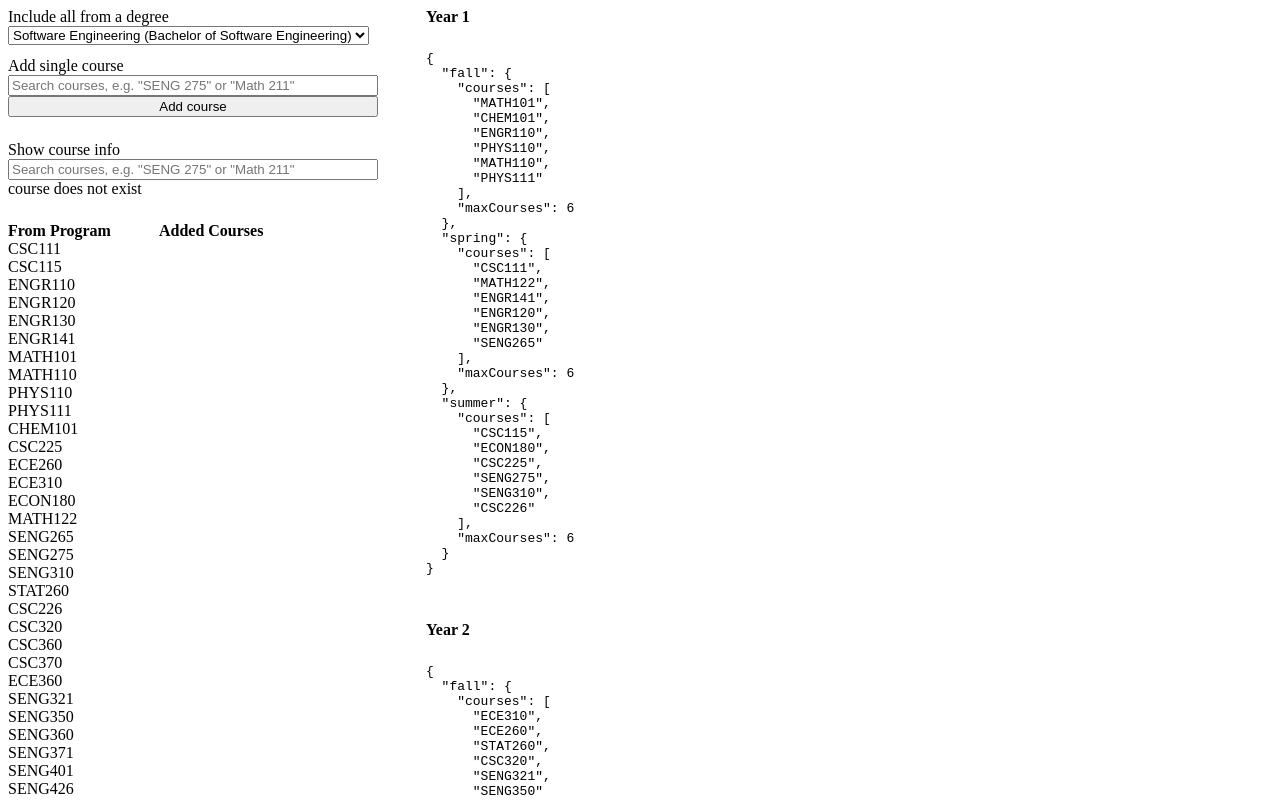
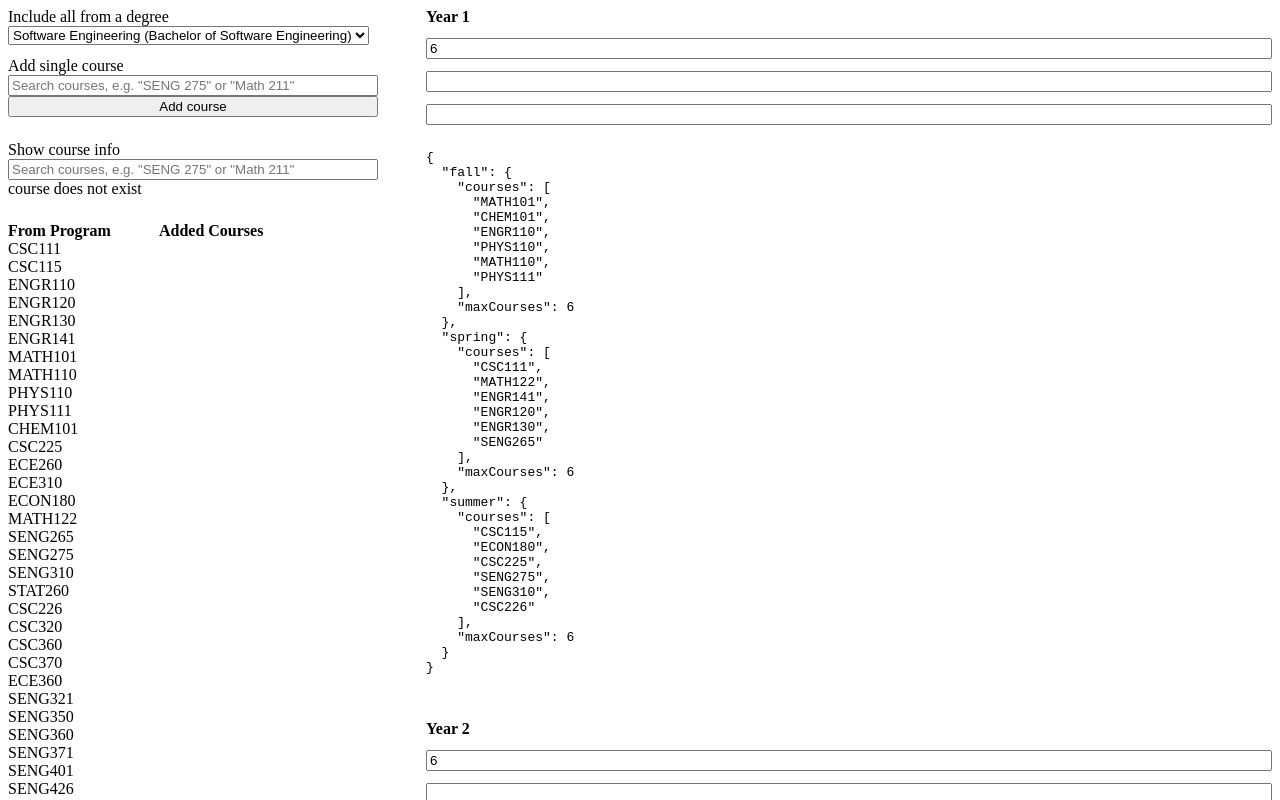
Before and after one commit to tdgao/program-planner, a React (Create React App) app: page / in a window 1280 px wide. Shown: the top 800 px of the page. Built offline with nearby package versions, Linux system fonts and the light colour scheme.

Commit message:
refactor program schedule

```diff
--- a/src/coursePlanner/ProgramSchedule/ProgramSchedule.tsx
+++ b/src/coursePlanner/ProgramSchedule/ProgramSchedule.tsx
@@ -1,4 +1,3 @@
-import { atom, useAtom } from "jotai";
 import styled from "styled-components";
 import { useProgramSchedule } from "./useProgramSchedule";
 
@@ -27,17 +26,25 @@ export interface ProgramScheduleProps {
 }
 export const ProgramScheduleView = (props: ProgramScheduleProps) => {
   const { schedule } = props;
+
   return (
     <LayoutDiv>
-      <>
-        {schedule &&
-          schedule.map((year: any, yearNum: any) => (
-            <YearDiv key={yearNum}>
-              <strong>Year {yearNum + 1}</strong>
-              <pre>{JSON.stringify(year, null, 2)}</pre>
-            </YearDiv>
-          ))}
-      </>
+      {schedule &&
+        schedule.map((year: yearType, yearNum: any) => (
+          <YearDiv key={yearNum} data-year={yearNum + 1}>
+            <strong>Year {yearNum + 1}</strong>
+            <input
+              type="number"
+              data-term={"fall"}
+              value={year.fall.maxCourses}
+              onChange={(e) => {}}
+            />
+            <input type="number" data-term={"spring"} onChange={(e) => {}} />
+            <input type="number" data-term={"summer"} onChange={(e) => {}} />
+
+            <pre>{JSON.stringify(year, null, 2)}</pre>
+          </YearDiv>
+        ))}
     </LayoutDiv>
   );
 };
--- a/src/coursePlanner/ProgramSchedule/useProgramSchedule.tsx
+++ b/src/coursePlanner/ProgramSchedule/useProgramSchedule.tsx
@@ -1,30 +1,10 @@
 import { atom, useAtom } from "jotai";
-import { useEffect } from "react";
-import {
-  addedCoursesAtom,
-  coursesAtom,
-  currentProgramAtom,
-  programCoursesAtom,
-} from "../ProgramPlannerAtoms";
-import { courseType, termType, yearType } from "./ProgramSchedule";
+import { addedCoursesAtom, programCoursesAtom } from "../ProgramPlannerAtoms";
+import { courseType } from "./ProgramSchedule";
+
+// https://www.jsnow.io/p/javascript/react/persisting-data-in-react-usestate - to persist input stateone day
 
 const numYearsAtom = atom(5);
-const initSchedule = (numYears: number): yearType[] => {
-  return Array(numYears).fill({
-    fall: {
-      courses: [],
-      maxCourses: 6,
-    },
-    spring: {
-      courses: [],
-      maxCourses: 6,
-    },
-    summer: {
-      courses: [],
-      maxCourses: 6,
-    },
-  });
-};
 
 //sort courses by implicit year
 const sortCourses = (a: courseType, b: courseType) => {
@@ -43,10 +23,10 @@ const meetsPrereqs = (course: courseType): boolean => {
 };
 
 const fillTerm = (
-  term: termType,
+  maxCourses: number,
   scheduleCourses: courseType[]
 ): courseType[] => {
-  return [...Array(term.maxCourses)].map((_, index) => {
+  return [...Array(maxCourses)].map((_) => {
     for (const i in scheduleCourses) {
       const course = scheduleCourses[i];
 
@@ -60,34 +40,33 @@ const fillTerm = (
   });
 };
 
-// schedule atom
-
 export const useProgramSchedule = () => {
   const [numYears] = useAtom(numYearsAtom);
   const [programCourses] = useAtom(programCoursesAtom);
   const [addedCourses] = useAtom(addedCoursesAtom);
 
-  const emptySchedule = initSchedule(numYears);
+  // const emptySchedule = initSchedule(numYears);
   const scheduleCourses = initScheduleCourses(programCourses, addedCourses);
 
   let schedule = null;
-  schedule = emptySchedule.map((year) => {
-    // TODO this part better?
+  schedule = [...Array(numYears)].map((_) => {
     return {
       fall: {
-        courses: fillTerm(year.fall, scheduleCourses),
-        maxCourses: year.fall.maxCourses,
+        courses: fillTerm(6, scheduleCourses),
+        maxCourses: 6,
       },
       spring: {
-        courses: fillTerm(year.spring, scheduleCourses),
-        maxCourses: year.spring.maxCourses,
+        courses: fillTerm(6, scheduleCourses),
+        maxCourses: 6,
       },
       summer: {
-        courses: fillTerm(year.summer, scheduleCourses),
-        maxCourses: year.summer.maxCourses,
+        courses: fillTerm(6, scheduleCourses),
+        maxCourses: 6,
       },
     };
   });
 
-  return { schedule: schedule };
+  return {
+    schedule: schedule,
+  };
 };
```
